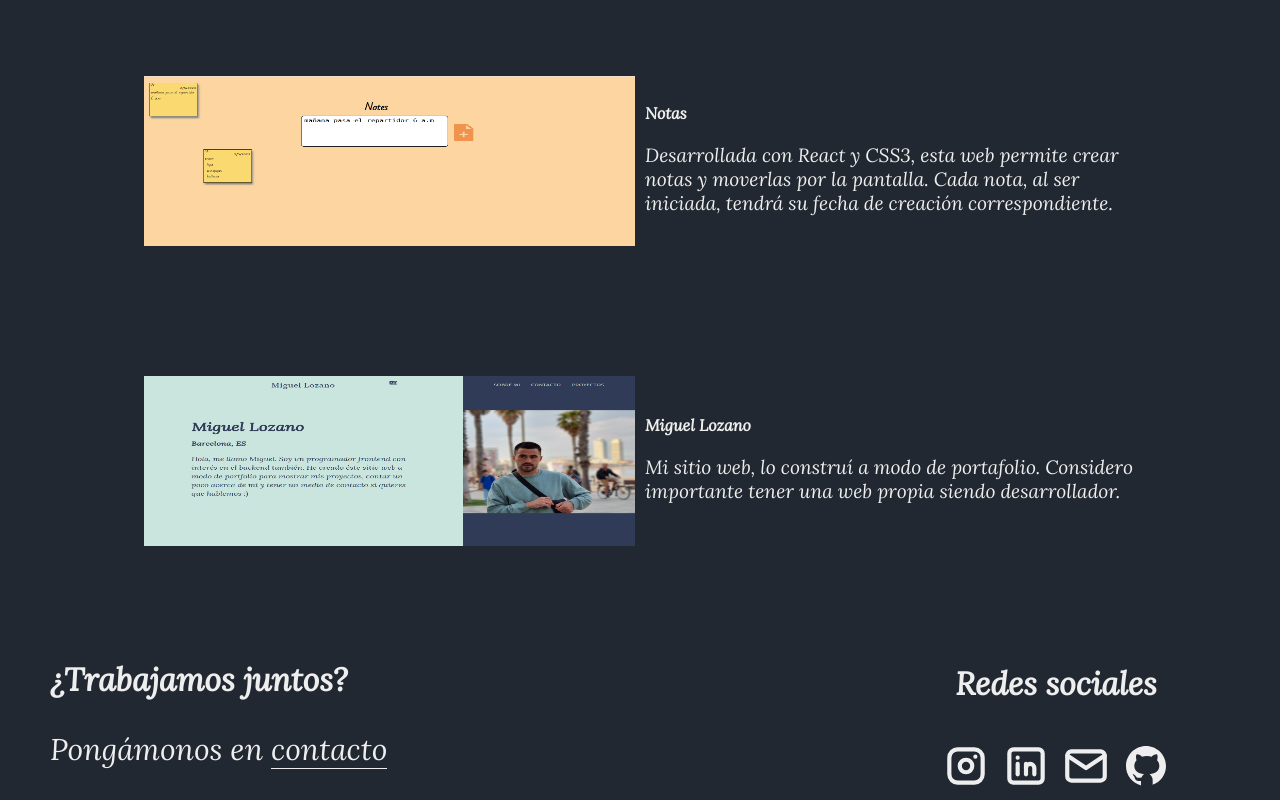
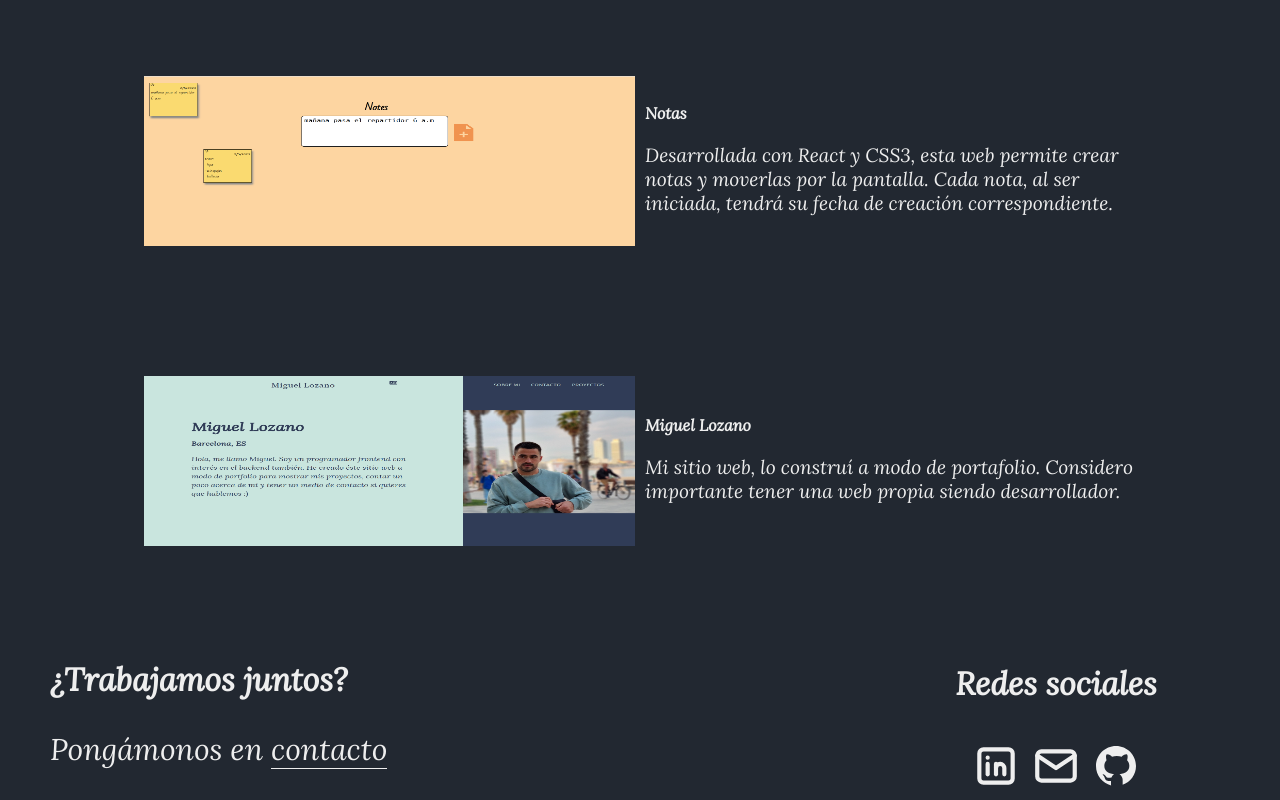
Before and after one commit to lozanoMiguel/portafolio, a React (Create React App) app: page /projects in a window 1280 px wide. Shown: the part 1750-2550 px from the top of the page. Built offline with nearby package versions, Linux system fonts and the light colour scheme.

Commit message:
remove instagram footer

```diff
--- a/src/components/Footer.jsx
+++ b/src/components/Footer.jsx
@@ -1,7 +1,7 @@
 import React from 'react'
 import '../styles/Footer.css'
 import mail from '../images/mail.svg'
-import instagram from '../images/brand-instagram.svg'
+//import instagram from '../images/brand-instagram.svg'
 import linkedin from '../images/brand-linkedin.svg'
 import github from '../images/icons8-github.svg'
 
@@ -31,9 +31,6 @@ export default function Footer() {
           <p>{t("footer.social-medias")}</p>
         </div>
         <div className='footer_socialMedia-icons'>
-          <a href="https://www.instagram.com/_lozanomiguel">
-            <motion.img src={ instagram } alt="@_lozanomiguel" className='icon filter' whileHover={{ scale: [null, 1.5, 1.4] }} transition={{ duration: 0.3 }}/>
-          </a>
           <a href="https://linkedin.com/in/lozanomiguel">
             <motion.img src={ linkedin } alt="https://linkedin.com/in/lozanomiguel" className='icon filter' whileHover={{ scale: [null, 1.5, 1.4] }} transition={{ duration: 0.3 }}/>
           </a>
```
